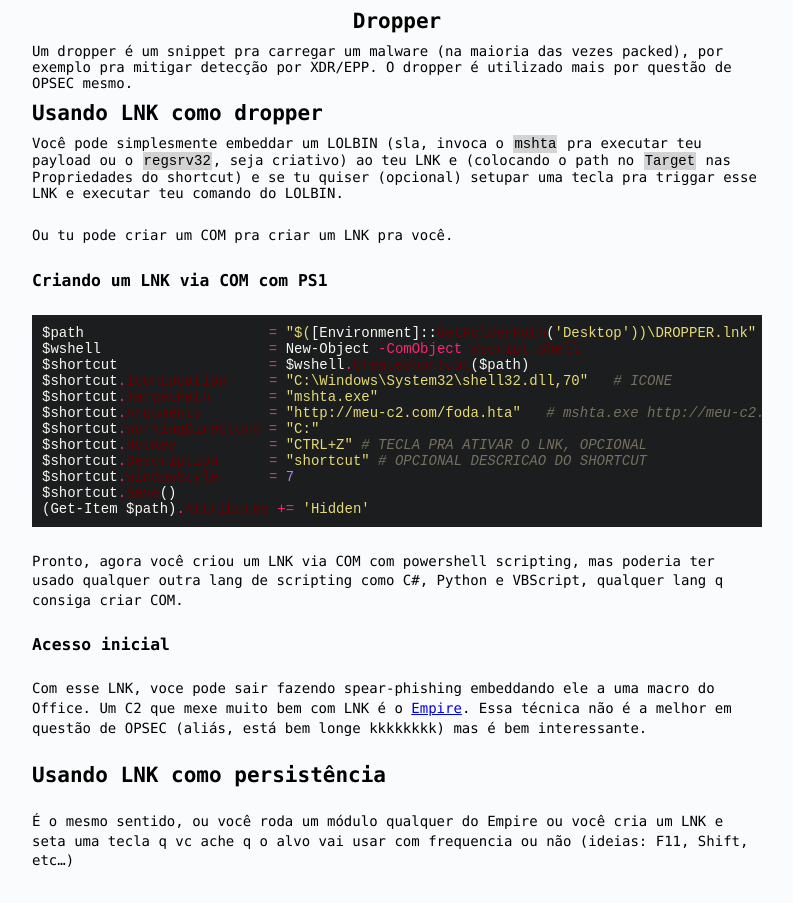
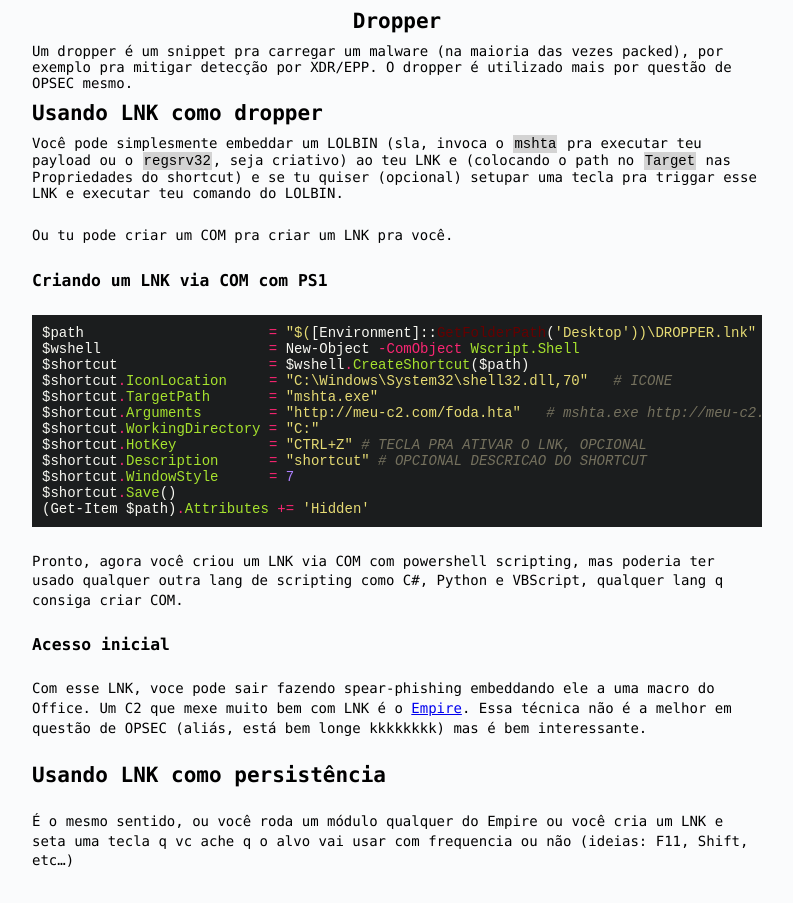
Before and after one commit to kaIIsyms/kaIIsyms.github.io, a Jekyll site: the page built from _posts/2024-11-07-o-uso-de-shortcuts-em-malwares.md, in a window 1280 px wide. Shown: the part 1518-2421 px from the top of the page, without its empty margins (243-1036 px from the left). Built offline with Jekyll 4.4.1, drawn with Linux system fonts in a browser that asks for light colours.

Commit message:
style.css

```diff
--- a/assets/css/style.css
+++ b/assets/css/style.css
@@ -180,11 +180,11 @@ pre > code {
   color: #999;
 }
 .highlight .gi {
-  color: #660000;
+  color: #a6e22e;
   background-color: #dfd;
 }
 .highlight .gi .x {
-  color: #660000;
+  color: #a6e22e;
   background-color: #afa;
 }
 .highlight .go {
@@ -235,29 +235,29 @@ pre > code {
   color: #e6db74;
 }
 .highlight .na {
-  color: #660000;
+  color: #a6e22e;
 }
 .highlight .nb {
   color: #f8f8f2;
 }
 .highlight .nc {
-  color: #660000;
+  color: #a6e22e;
 
 }
 .highlight .no {
   color: #66d9ef;
 }
 .highlight .nd {
-  color: #660000;
+  color: #a6e22e;
 }
 .highlight .ni {
   color: #f8f8f2;
 }
 .highlight .ne {
-  color: #660000;
+  color: #a6e22e;
 }
 .highlight .nf {
-  color: #660000;
+  color: #a6e22e;
 }
 .highlight .nl {
   color: #f8f8f2;
@@ -266,7 +266,7 @@ pre > code {
   color: #f8f8f2;
 }
 .highlight .nx {
-  color: #660000;
+  color: #a6e22e;
 }
 .highlight .py {
   color: #f8f8f2;
```
